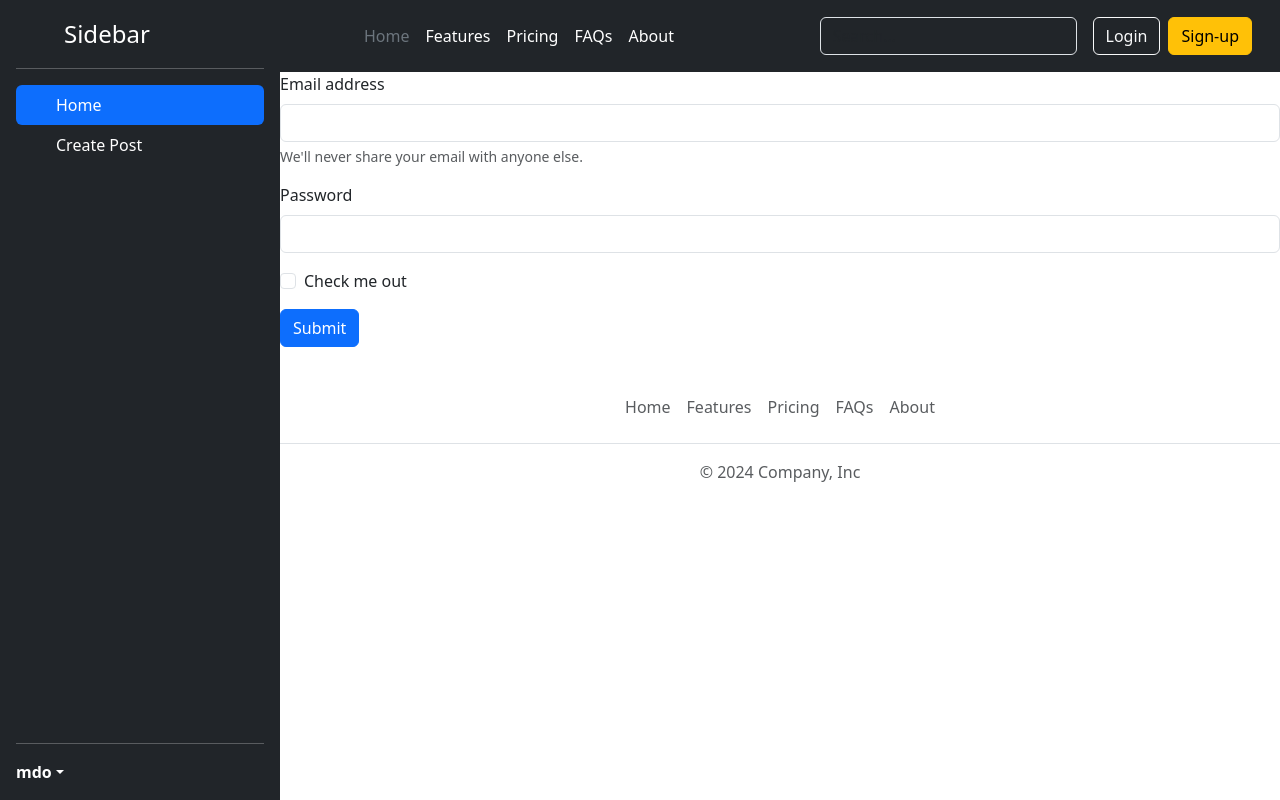
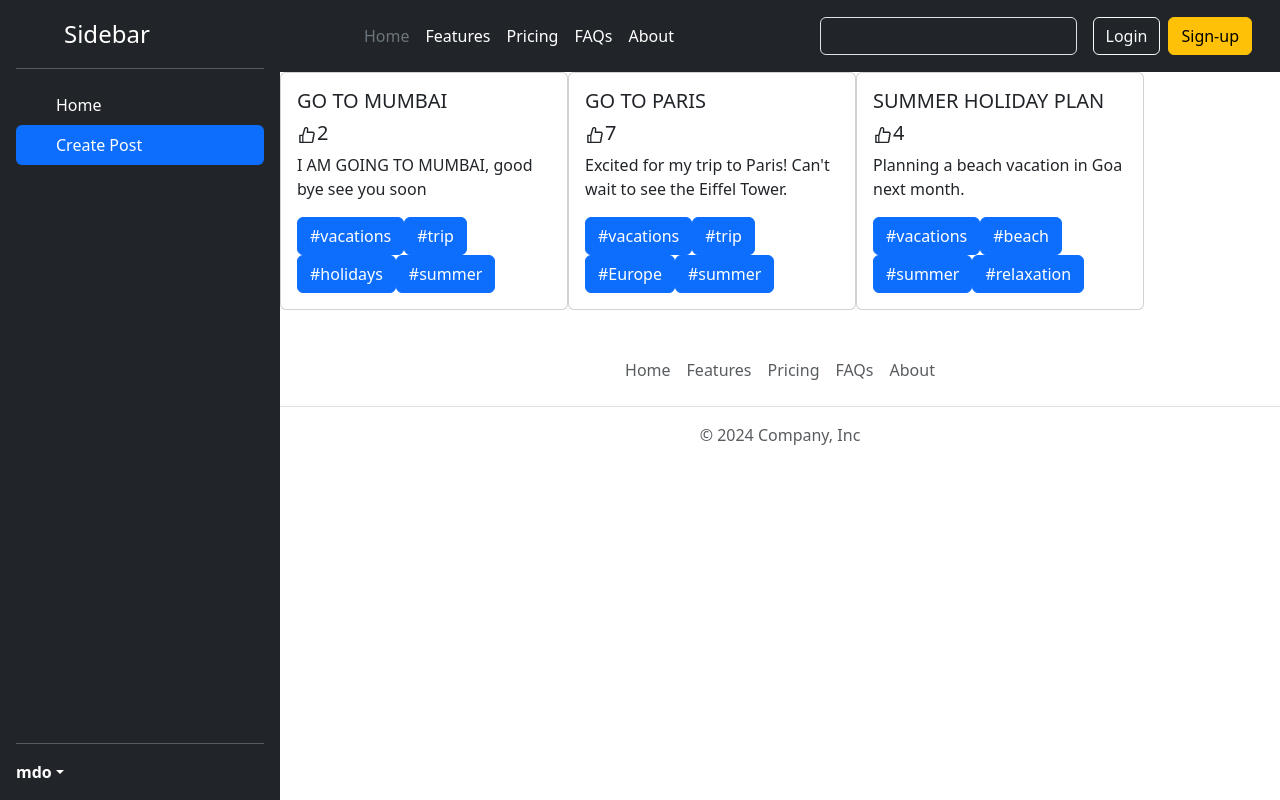
Before and after one commit to i-am-himanshukansal/socialmediawebsite, a React (Vite) app: page / in a window 1280 px wide. Built offline with nearby package versions, Linux system fonts and the light colour scheme.

Commit message:
Break but work in progress

```diff
--- a/package.json
+++ b/package.json
@@ -12,7 +12,8 @@
   "dependencies": {
     "bootstrap": "^5.3.3",
     "react": "^18.3.1",
-    "react-dom": "^18.3.1"
+    "react-dom": "^18.3.1",
+    "react-icons": "^5.3.0"
   },
   "devDependencies": {
     "@eslint/js": "^9.9.0",
--- a/src/App.css
+++ b/src/App.css
@@ -8,3 +8,6 @@
 .sidebar{
     min-height: 800px;
 }
+.postlistitems{
+    display: flex;
+}
--- a/src/App.jsx
+++ b/src/App.jsx
@@ -11,8 +11,7 @@ import PostListprovider from "./store/post-list-store";
 
 function App() {
 
-
-  const[selectedtab , setselectedtab]  = useState("home");
+  const[selectedtab , setselectedtab]  = useState("createpost");
   return (
     <>
             <PostListprovider>
@@ -25,8 +24,6 @@ function App() {
                            </div>
            </div>
             </PostListprovider>
-
-
     </>
   )
 }
--- a/src/components/CreatePost.jsx
+++ b/src/components/CreatePost.jsx
@@ -2,8 +2,6 @@
 
 const CreatePost = () => {
     const handleSubmit = () => {
-
-
     };
 
     return (
--- a/src/components/Post.jsx
+++ b/src/components/Post.jsx
@@ -1,13 +1,15 @@
+import { AiOutlineLike } from "react-icons/ai";
+import styles from "./Post.module.css";
 const Post = ({postdata}) => {//this
     return (
         <>
-         <div className="posts">
-         <div className="card" style={{ width: '18rem' }}>
+         <div className={`posts ${styles.allposts}`}>
+         <div className={`card ${styles.postss}`} style={{ width: '18rem' }}>
                 <div className="card-body">
                     <h5 className="card-title title">{postdata.title}</h5>
+                    <h5><AiOutlineLike />{postdata.reactions}</h5>
                     <p className="card-text body">{postdata.body}</p>
-                    {postdata.tags.map((tag)=>( <a href="#" className="btn btn-primary reactions userid"> #{tag} </a>))}
-
+                    {postdata.tags.map((tag)=>( <span className="btn btn-primary reactions userid"> #{tag} </span>))}
                 </div>
             </div>
 
--- a/src/components/PostList.jsx
+++ b/src/components/PostList.jsx
@@ -5,11 +5,13 @@ import { useContext } from "react";
 const PostList=()=>{
     const {postList} = useContext(Postlist); //postList this is the array of the data consists post
                                             //Postlist this is the context api proider
-    // console.log(postList);
+    // console.log(postList);               //to check kin postList me array me post hai ya nhi
     return<>
-        {postList.map((post)=>(
+       <div className="postlistitems">
+       {postList.map((post)=>(
              <Post  key={post.id} postdata={post} />
         ))}
+       </div>
     </>
 }
 export default PostList;
```
Also changed, not shown: 2 other files (tests, documents, lock files or other folders).
